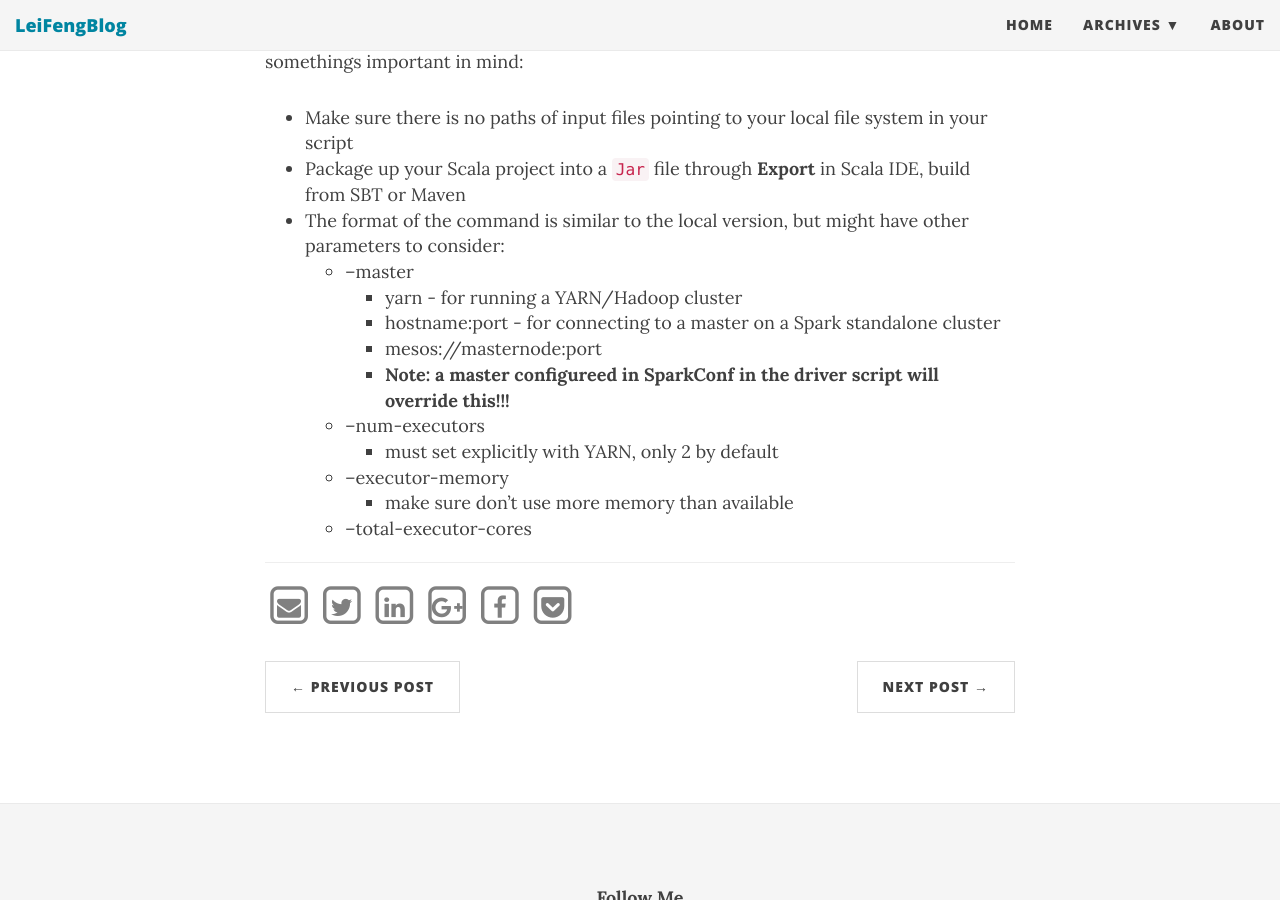
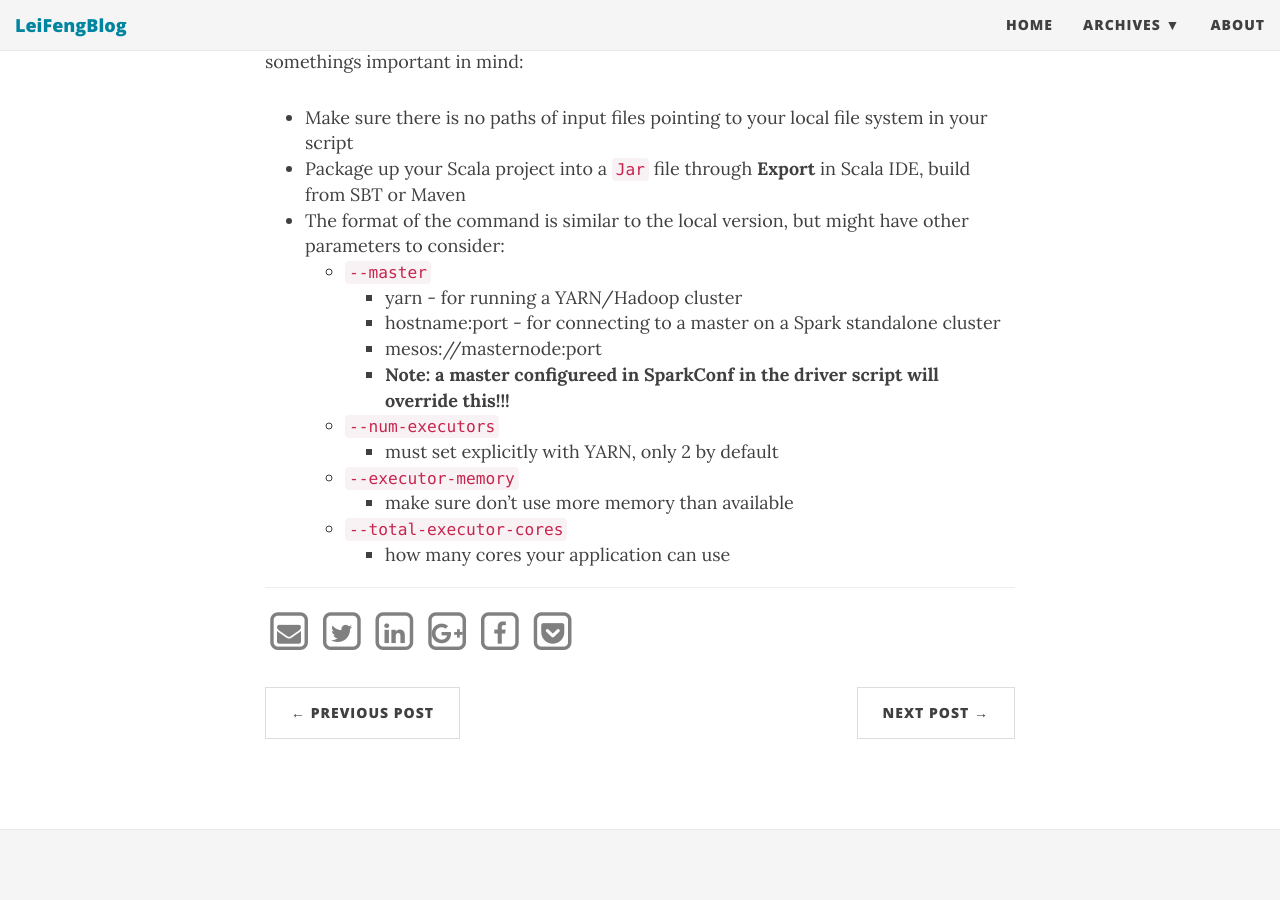
Before and after one commit to stonefl/stonefl.github.io, a Jekyll site: the page built from _posts/2018-04-17-set-up-scala-development-environment-for-apache-spark-in-standalone-mode.md, in a window 1280 px wide and 900 px high, scrolled down 7963 px. Built offline with Jekyll 4.4.1, drawn with Linux system fonts in a browser that asks for light colours; nearby versions of some CDN libraries; comment, search, counter and statistics services are not loaded.

Commit message:
Update 2018-04-17-set-up-scala-development-environment-for-apache-spark-in-standalone-mode.md

```diff
--- a/_posts/2018-04-17-set-up-scala-development-environment-for-apache-spark-in-standalone-mode.md
+++ b/_posts/2018-04-17-set-up-scala-development-environment-for-apache-spark-in-standalone-mode.md
@@ -201,13 +201,14 @@ You can use `spark-sumbit` to run your Spark applicaiton on cluster, but need to
 * Make sure there is no paths of input files pointing to your local file system in your script
 * Package up your Scala project into a `Jar` file through **Export** in Scala IDE, build from SBT or Maven
 * The format of the command is similar to the local version, but might have other parameters to consider:
-   - --master
+   - `--master`
        - yarn - for running a YARN/Hadoop cluster
        - hostname:port - for connecting to a master on a Spark standalone cluster
        - mesos://masternode:port
        - **Note: a master configureed in SparkConf in the driver script will override this!!!**
-  - --num-executors
+  - `--num-executors`
        - must set explicitly with YARN, only 2 by default
-  - --executor-memory
+  - `--executor-memory`
        - make sure don't use more memory than available
-  - --total-executor-cores
+  - `--total-executor-cores`
+       - how many cores your application can use
```
